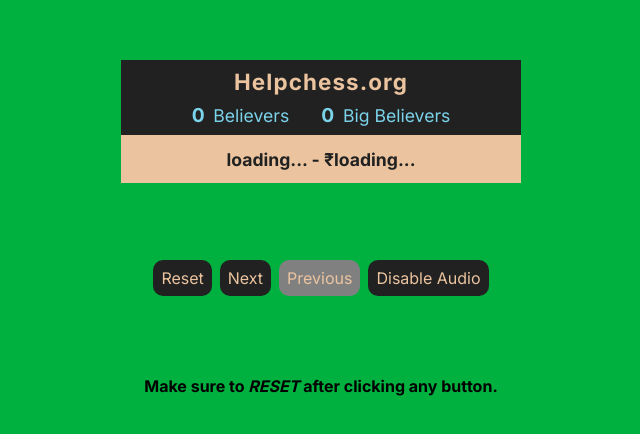
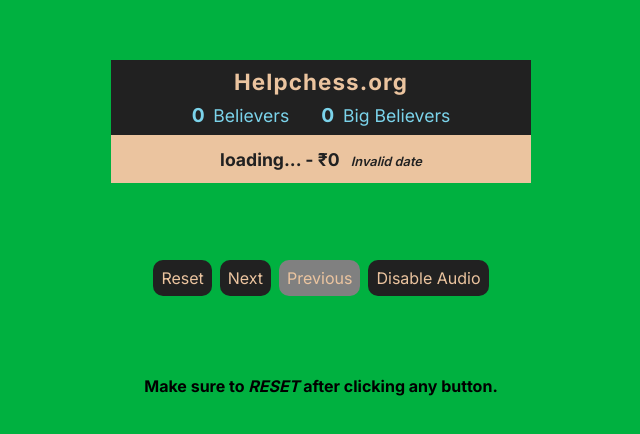
Before and after one commit to ChessBase-India/helpchess-widgets, a Next.js app: page /w/002 in a window 1280 px wide. Shown: the part 172-606 px from the top of the page, without its empty margins (319-959 px from the left). Built offline with nearby package versions, Linux system fonts and the light colour scheme; no server answers.

Commit message:
UI changes on /w/002

```diff
--- a/package.json
+++ b/package.json
@@ -11,7 +11,9 @@
   "dependencies": {
     "babel-plugin-styled-components": "^2.1.4",
     "lottie-web": "^5.12.2",
+    "moment": "^2.30.1",
     "next": "14.2.1",
+    "numeral": "^2.0.6",
     "react": "^18",
     "react-dom": "^18",
     "styled-components": "^6.1.8"
--- a/src/pages/w/002.jsx
+++ b/src/pages/w/002.jsx
@@ -2,6 +2,8 @@
 import { useState, useEffect, useRef, useCallback } from 'react';
 import lottie from 'lottie-web';
 import animationData from '../../../public/animation2.json';
+import moment from 'moment';
+import numeral from 'numeral';
 
 const ParentBox = styled.div`
   width: 100vw;
@@ -15,7 +17,7 @@
 `;
 
 const WidgetContainer = styled.div`
-  width: 400px;
+  width: 420px;
   height: 120px;
   background-color: #212121;
   position: relative;
@@ -36,6 +38,7 @@
   width: 100%;
   height: 40%;
   display: flex;
+  flex-direction: column;
   justify-content: center;
   align-items: center;
   overflow: hidden;
@@ -44,6 +47,13 @@
   font-weight: bold;
   letter-spacing: 0;
   color: #212121;
+  text-align: center;
+
+  .time {
+    font-size: 0.8rem;
+    font-weight: 600;
+    margin-left: 0.7rem;
+  }
 `;
 
 const StatsBox = styled.div`
@@ -147,6 +157,8 @@
   inset: 0;
 `;
 
+const nameCharLimit = 20;
+
 const Widget002 = () => {
   const newDonationAudio =
     typeof window !== 'undefined'
@@ -160,6 +172,7 @@
     name: 'loading...',
     amount: 0,
     index: 0,
+    date: '',
   });
   const [updateRecentDonors, setUpdateRecentDonors] = useState(true);
   const [showAlert, setShowAlert] = useState(false);
@@ -303,7 +316,11 @@
     setUpdateRecentDonors(true);
     let newVisibleDonor = recentDonors[0];
     if (!newVisibleDonor) {
-      newVisibleDonor = { name: 'loading...', amount: 'loading...' };
+      newVisibleDonor = {
+        name: 'loading...',
+        amount: 'loading...',
+        date: '',
+      };
     }
     newVisibleDonor.index = 0;
     setVisibleDonor(newVisibleDonor);
@@ -376,7 +393,16 @@
           </StatsBox>
         </TopBar>
         <BottomBar>
-          {visibleDonor.name + ' - ₹' + visibleDonor.amount}
+          <p>
+            {`${
+              visibleDonor.name.length > nameCharLimit
+                ? visibleDonor.name.slice(0, nameCharLimit) + '...'
+                : visibleDonor.name
+            } - ₹${numeral(visibleDonor.amount).format('0,0')}`}
+            <span className="time">
+              <em>{moment(visibleDonor.date).fromNow() || 'loading...'}</em>
+            </span>
+          </p>
         </BottomBar>
       </WidgetContainer>
 
```
Also changed, not shown: 1 other file (tests, documents, lock files or other folders).
